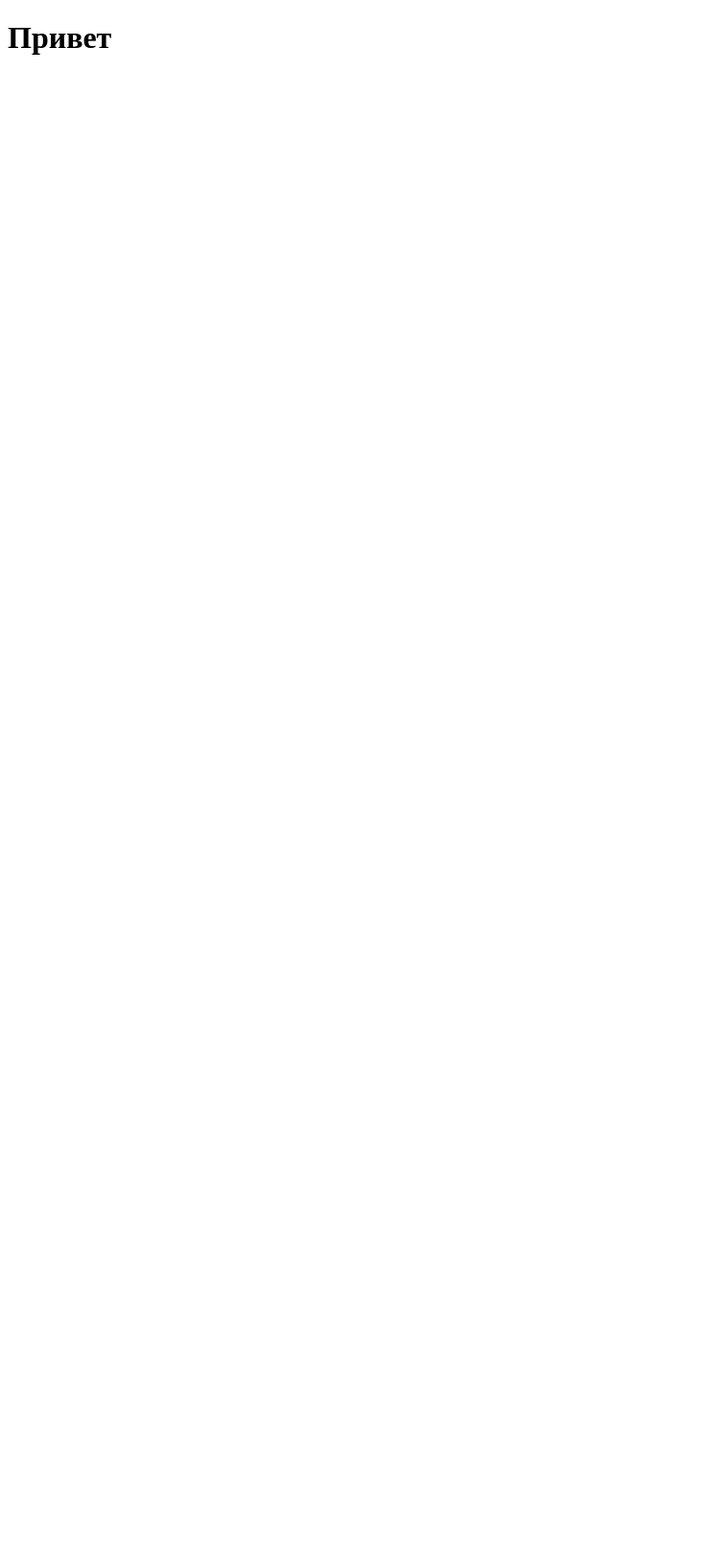
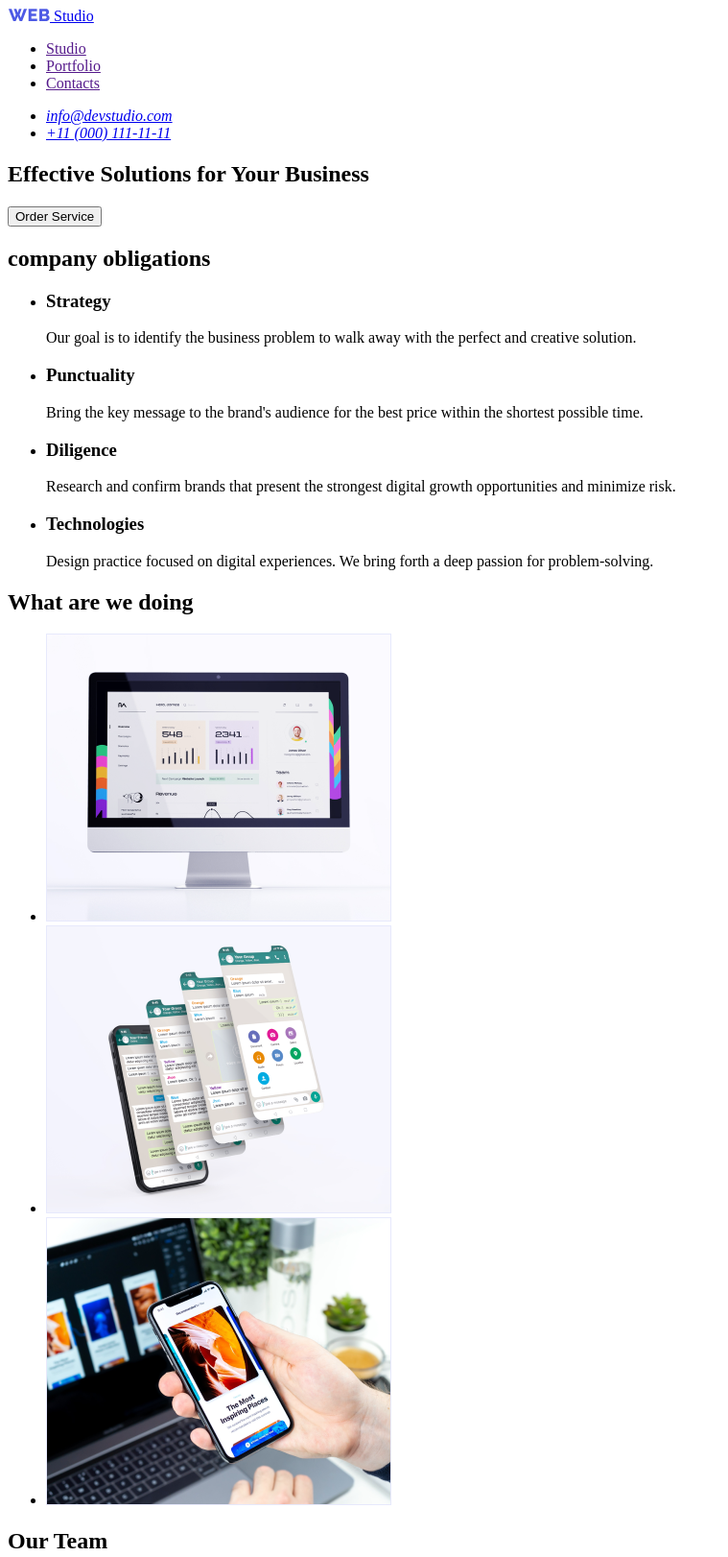
Before and after one commit to NataliaRuban14/Tutorial, a plain HTML site: page index.html in a window 1280 px wide. Shown: the top 1622 px of the page at 96% size, without its empty margins (0-759 px from the left). Before the commit the page ends 800 px from the top, so only its background shows below. Drawn offline with Linux system fonts and the light colour scheme.

Commit message:
update index html file

```diff
--- a/index.html
+++ b/index.html
@@ -9,7 +9,128 @@
 </head>
 
 <body>
-    <h1>Привет</h1>
+    <!-- Header -->
+    <header>
+        <nav>
+            <a href="/">
+                <span><img src="./images/logo.svg" alt="company logo"></span>
+                Studio
+            </a>
+
+            <ul>
+                <li><a href="">Studio</a></li>
+                <li><a href="">Portfolio</a></li>
+                <li><a href="">Contacts</a></li>
+            </ul>
+
+            <address>
+                <ul>
+                    <li>
+                        <a href="mailto:info@devstudio.com">info@devstudio.com</a>
+                    </li>
+                    <li>
+                        <a href="tel:+110001111111">+11 (000) 111-11-11</a>
+                    </li>
+                </ul>
+            </address>
+        </nav>
+    </header>
+
+    <main>
+        <!-- Hero -->
+        <div>
+            <section>
+                <h1>Effective Solutions for Your Business</h1>
+                <button>Order Service</button>
+            </section>
+        </div>
+        <!-- company obligations -->
+        <section>
+            <h2>company obligations</h2>
+            <ul>
+                <li>
+                    <h3>Strategy</h3>
+                    <p>Our goal is to identify the business
+                        problem to walk away with the perfect and creative solution.</p>
+                </li>
+                <li>
+                    <h3>Punctuality</h3>
+                    <p>Bring the key message to the brand's audience for the best price within the shortest possible
+                        time.
+                    </p>
+                </li>
+                <li>
+                    <h3>Diligence</h3>
+                    <p>Research and confirm brands that present the strongest digital growth opportunities and minimize
+                        risk.</p>
+                </li>
+                <li>
+                    <h3>Technologies</h3>
+                    <p>Design practice focused on digital experiences. We bring forth a deep passion for
+                        problem-solving.
+                    </p>
+                </li>
+            </ul>
+
+        </section>
+        <!-- What are we doing -->
+        <section>
+            <h2>What are we doing</h2>
+            <ul>
+                <li>
+                    <a href="">
+                        <img src="./images/frame-1.png" alt="monitor" width="360" height="300">
+                    </a>
+                </li>
+                <li>
+                    <a href="">
+                        <img src="./images/frame-2.png" alt="telephones" width="360" height="300">
+                    </a>
+                </li>
+                <li>
+                    <a href="">
+                        <img src="./images/frame-3.png" alt="hand holds the phone in front of the monitor" width="360"
+                            height="300">
+                    </a>
+                </li>
+            </ul>
+
+        </section>
+        <!-- Our Team -->
+        <section>
+            <h2>Our Team</h2>
+            <ul>
+                <li>
+                    <img src="./images/img-01.png" alt="photo" width="264" height="260">
+                    <h3>Mark Guerrero</h3>
+                    <p>Product Designer</p>
+                </li>
+                <li>
+                    <img src="./images/img-02.png" alt="photo" width="264" height="260">
+                    <h3>Tom Ford</h3>
+                    <p>Frontend Developer</p>
+                </li>
+                <li>
+                    <img src="./images/img-03.png" alt="photo" width="264" height="260">
+                    <h3>Camila Garcia</h3>
+                    <p>Marketing</p>
+                </li>
+                <li>
+                    <img src="./images/img-04.png" alt="photo" width="264" height="260">
+                    <h3>Daniel Wilson</h3>
+                    <p>UI Designer</p>
+                </li>
+            </ul>
+        </section>
+    </main>
+    <!-- Footer -->
+    <footer>
+        <a href="/">
+            <span><img src="./images/logo.svg" alt="company logo"></span>
+            Studio
+        </a>
+        <p>Increase the flow of customers and sales for your business with digital marketing & growth solutions.</p>
+    </footer>
 </body>
 
 </html>
```
Also changed, not shown: images/frame-1.png (added), images/frame-2.png (added), images/frame-3.png (added), images/img-01.png (added), images/img-02.png (added), images/img-03.png (added), images/img-04.png (added), images/logo.svg (added).
